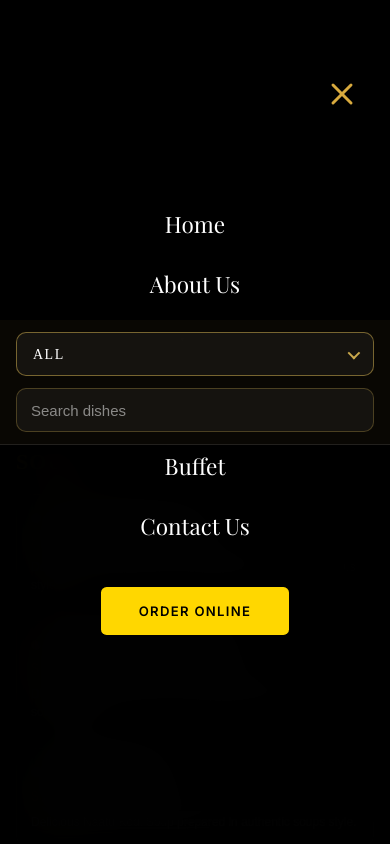
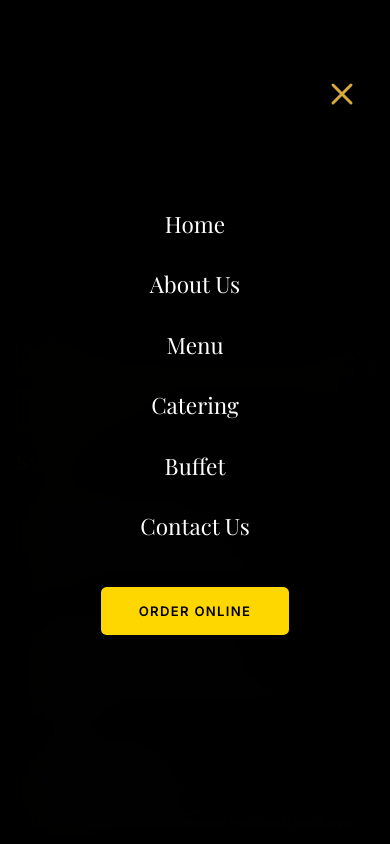
Before and after one commit to srinivasapandian/hbk-tampa, a React (Vite) app: page /menu in a window 390 px wide. Both pictures are taken after a click on the button "Toggle menu". Shown: the top 844 px of the page. Built offline with nearby package versions, Linux system fonts and the light colour scheme.

Commit message:
hamburger-fix

```diff
--- a/src/components/layout/Navbar.jsx
+++ b/src/components/layout/Navbar.jsx
@@ -41,8 +41,8 @@ const Navbar = () => {
   ];
 
   return (
-    <nav className={`absolute top-0 left-0 w-full z-50 px-6 transition-all duration-500 ${scrolled ? 'py-2 bg-black/70 backdrop-blur-lg' : 'py-3 bg-transparent'}`}>
-      <div className="max-w-[1200px] mx-auto w-full flex flex-col items-center relative z-[60]">
+    <nav className={`absolute top-0 left-0 w-full z-[1000] px-6 transition-all duration-500 ${scrolled ? 'py-2 bg-black/70 backdrop-blur-lg' : 'py-3 bg-transparent'}`}>
+      <div className="max-w-[1200px] mx-auto w-full flex flex-col items-center relative z-[1001]">
         {/* Mobile View Top Bar */}
         <div className={`w-full flex flex-col md:hidden relative items-center transition-all duration-500 ${scrolled ? 'h-14' : 'pt-6 pb-2'}`}>
           <div className="flex w-full items-center justify-center relative">
@@ -145,7 +145,7 @@ const Navbar = () => {
             animate={{ opacity: 1, height: '100vh' }}
             exit={{ opacity: 0, height: 0 }}
             transition={{ duration: 0.5, ease: [0.4, 0, 0.2, 1] }}
-            className="fixed top-0 left-0 w-full bg-black/95 backdrop-blur-xl z-50 flex flex-col items-center justify-center gap-8 lg:hidden overflow-hidden"
+            className="fixed top-0 left-0 w-full bg-black/95 backdrop-blur-xl z-[1000] flex flex-col items-center justify-center gap-8 lg:hidden overflow-hidden"
           >
             {navLinks.map((link, index) => (
               <motion.div
--- a/src/pages/MenuSection.css
+++ b/src/pages/MenuSection.css
@@ -134,7 +134,7 @@ html {
 .menu-category-tabs {
   position: sticky;
   top: -50px;
-  z-index: 200;
+  z-index: 30;
   width: 100%;
   box-sizing: border-box;
   padding-top: 50px;
@@ -405,7 +405,7 @@ html {
   .menu-dropdown-outer {
     position: sticky;
     top: 0;
-    z-index: 300;
+    z-index: 40;
     background: rgba(10, 8, 4, 0.98);
     backdrop-filter: blur(16px);
     -webkit-backdrop-filter: blur(16px);
```
